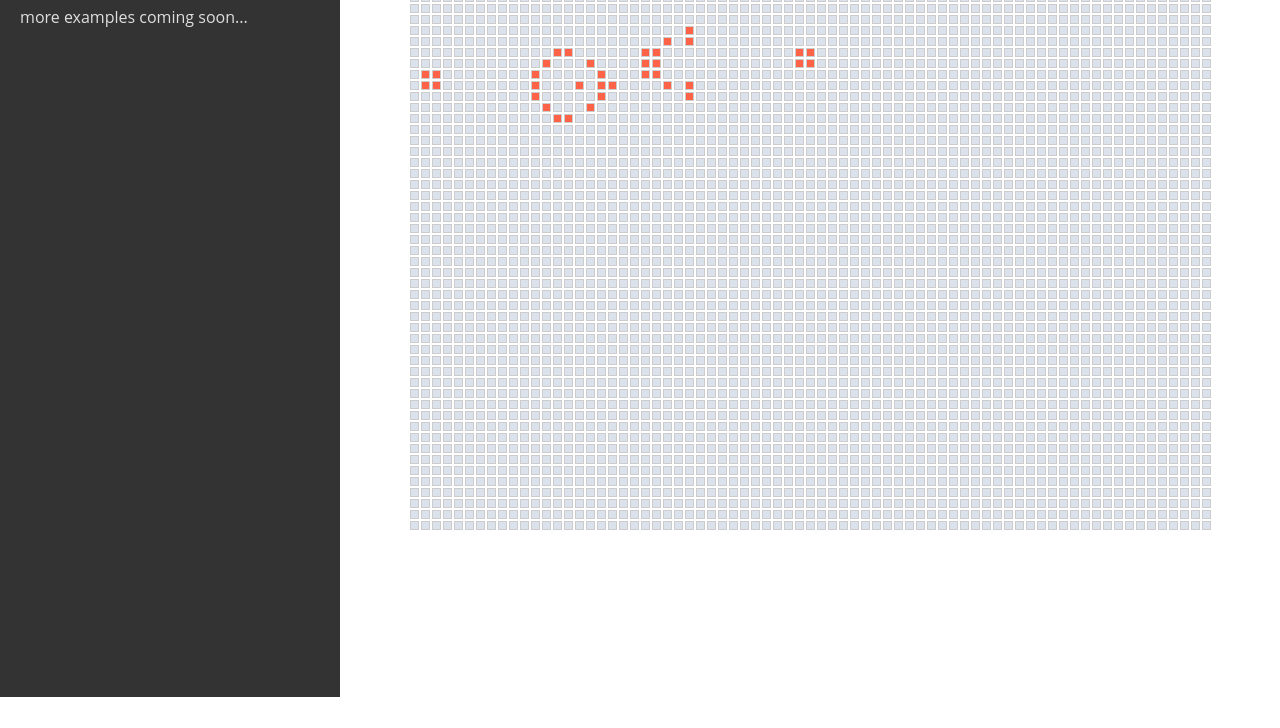
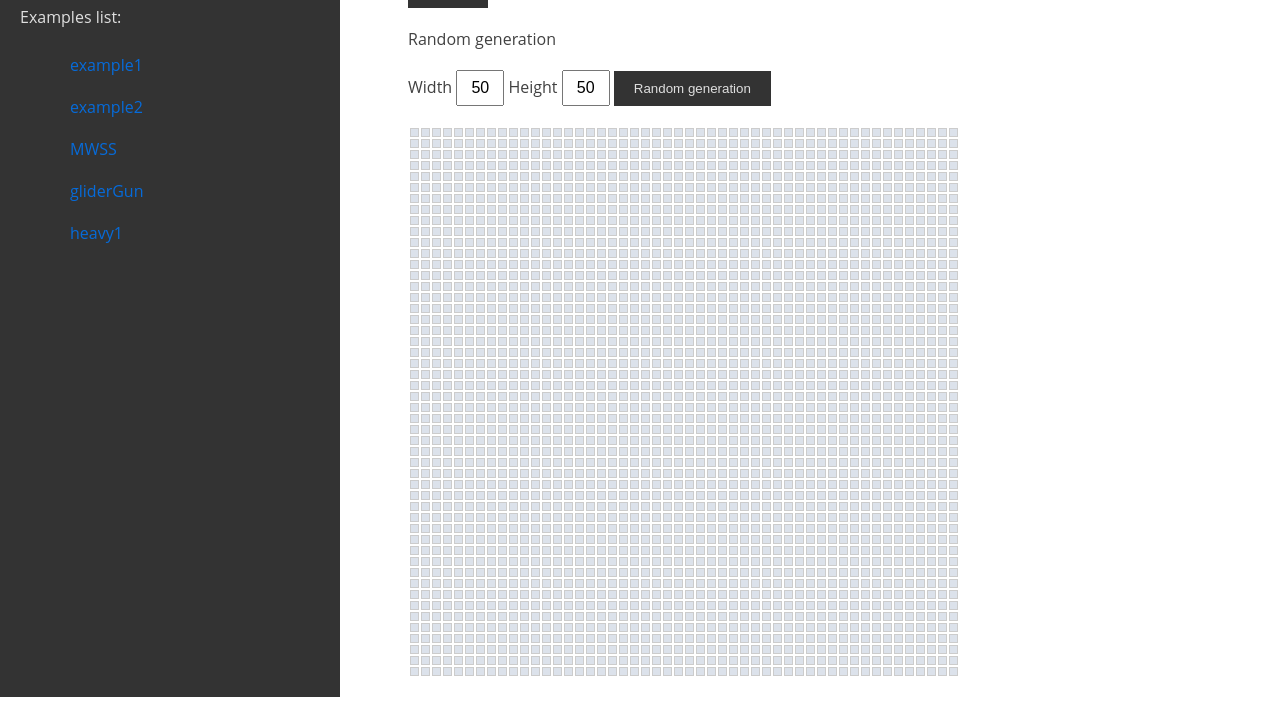
Before and after one commit to GordonDrop/game_of_life_etude, a plain HTML site: page index.html in a window 1280 px wide. Shown: the part 143-871 px from the top of the page. Before the commit the page ends 808 px from the top, so only its background shows below. Drawn offline with Linux system fonts and the light colour scheme.

Commit message:
Add ui building

```diff
--- a/index.html
+++ b/index.html
@@ -1,5 +1,5 @@
 <!DOCTYPE html>
-<html lang="en">
+<html lang="en" xmlns="http://www.w3.org/1999/html">
   <head>
     <meta charset="utf-8">
     <title>Life</title>
@@ -31,6 +31,13 @@
         color: #DFDFDF;
       }
 
+      #example-list li {
+        display: block;
+        padding: 10px;
+        color: rgb(6, 107, 218);
+        cursor: pointer;
+      }
+
       .right-col {
         padding: 50px;
         padding-left: 400px;
@@ -55,6 +62,26 @@
         padding-left: 330px;
       }
 
+      .controls, .controls div { margin: 20px 0; }
+
+      button {
+        display: inline-block;
+        padding: 10px 20px;
+        background-color: #333;
+        border: none;
+        color: #dfdfdf;
+        cursor : pointer;
+      }
+
+      #pause { width: 80px; }
+
+      input {
+        width: 40px;
+        height: 30px;
+        text-align: center;
+        font-size: 16px;
+      }
+
     </style>
 </head>
 <body>
@@ -62,16 +89,34 @@
 <div class="left-col">
   <h1>Convay's<br> Game of Life</h1>
 
-  <p>more examples coming soon...</p>
+  <p>Examples list:</p>
+  <ul id="example-list"></ul>
 </div>
 
 <div class="right-col">
   <p class="example-name">Gosper's Glider Gun <a href="http://en.wikipedia.org/wiki/Gun_(cellular_automaton)">Read more...</a></p>
-    <div id="game"></div>
+  <div class="controls">
+      <div>
+        <button id="pause">Play</button>
+      </div>
+
+      <div>
+        <span class="label">Random generation</span>
+      </div>
+
+      <div>
+        <span class="label">Width</span>
+        <input id="width" type="text" value="50" >
+        <span class="label">Height</span>
+        <input id="height" type="text" value="50" >
+        <button id="createRandom">Random generation</button>
+      </div>
+  </div>
+  <div id="game"></div>
 </div>
 
 <script type="text/javascript" src="js/examples.js"></script>
 <script type="text/javascript" src="js/game.js"></script>
-
+<script>runGame( makeGrid( 50, 50 ), 30 )</script>
 </body>
 </html>
--- a/js/examples.js
+++ b/js/examples.js
@@ -1,17 +1,19 @@
-var example1 =  [[0, 0, 0, 0, 0],
+var examplesList = {
+
+    example1:  [[0, 0, 0, 0, 0],
         [0, 0, 0, 0, 0],
         [0, 1, 1, 1, 0],
         [0, 0, 0, 0, 0],
-                 [0, 0, 0, 0, 0]];
+        [0, 0, 0, 0, 0]],
 
-var example2 =  [[0, 0, 0, 0, 0, 0],
+    example2:  [[0, 0, 0, 0, 0, 0],
         [0, 1, 1, 0, 0, 0],
         [0, 1, 1, 0, 0, 0],
         [0, 0, 0, 1, 1, 0],
         [0, 0, 0, 1, 1, 0],
-                 [0, 0, 0, 0, 0, 0]];
+        [0, 0, 0, 0, 0, 0]],
 
-var MWSS =   [[ 0, 0, 0, 0, 0, 0, 0, 0, 0, 0, 0, 0, 0, 0, 0, 0, 0, 0, 0, 0, 0, 0, 0, 0, 0, 0, 0, 0, 0, 0, 0, 0, 0, 0, 0, 0, 0, 0, 0, 0, 0, 0, 0, 0, 0, 0, 0, 0, 0, 0, 0, 0],
+    MWSS:    [[ 0, 0, 0, 0, 0, 0, 0, 0, 0, 0, 0, 0, 0, 0, 0, 0, 0, 0, 0, 0, 0, 0, 0, 0, 0, 0, 0, 0, 0, 0, 0, 0, 0, 0, 0, 0, 0, 0, 0, 0, 0, 0, 0, 0, 0, 0, 0, 0, 0, 0, 0, 0],
         [ 0, 0, 0, 0, 0, 0, 0, 0, 0, 0, 0, 0, 0, 0, 0, 0, 0, 0, 0, 0, 0, 0, 0, 0, 0, 0, 0, 0, 0, 0, 0, 0, 0, 0, 0, 0, 0, 0, 0, 0, 0, 0, 0, 0, 0, 0, 0, 0, 0, 0, 0, 0],
         [ 0, 0, 0, 0, 0, 0, 0, 0, 0, 0, 0, 0, 0, 0, 0, 0, 0, 0, 0, 0, 0, 0, 0, 0, 0, 0, 0, 0, 0, 0, 0, 0, 0, 0, 0, 0, 0, 0, 0, 0, 0, 0, 0, 0, 0, 0, 0, 0, 0, 0, 0, 0],
         [ 0, 0, 0, 0, 0, 0, 0, 0, 0, 0, 0, 0, 0, 0, 0, 0, 0, 0, 0, 0, 0, 0, 0, 0, 0, 0, 0, 0, 0, 0, 0, 0, 0, 0, 0, 0, 0, 0, 0, 0, 0, 0, 0, 0, 0, 0, 1, 0, 0, 0, 0, 0],
@@ -23,9 +25,9 @@ var MWSS =   [[ 0, 0, 0, 0, 0, 0, 0, 0, 0, 0, 0, 0, 0, 0, 0, 0, 0, 0, 0, 0, 0, 0
         [ 0, 0, 0, 0, 0, 0, 0, 0, 0, 0, 0, 0, 0, 0, 0, 0, 0, 0, 0, 0, 0, 0, 0, 0, 0, 0, 0, 0, 0, 0, 0, 0, 0, 0, 0, 0, 0, 0, 0, 0, 0, 0, 0, 0, 0, 0, 0, 0, 0, 0, 0, 0],
         [ 0, 0, 0, 0, 0, 0, 0, 0, 0, 0, 0, 0, 0, 0, 0, 0, 0, 0, 0, 0, 0, 0, 0, 0, 0, 0, 0, 0, 0, 0, 0, 0, 0, 0, 0, 0, 0, 0, 0, 0, 0, 0, 0, 0, 0, 0, 0, 0, 0, 0, 0, 0],
         [ 0, 0, 0, 0, 0, 0, 0, 0, 0, 0, 0, 0, 0, 0, 0, 0, 0, 0, 0, 0, 0, 0, 0, 0, 0, 0, 0, 0, 0, 0, 0, 0, 0, 0, 0, 0, 0, 0, 0, 0, 0, 0, 0, 0, 0, 0, 0, 0, 0, 0, 0, 0],
-              [ 0, 0, 0, 0, 0, 0, 0, 0, 0, 0, 0, 0, 0, 0, 0, 0, 0, 0, 0, 0, 0, 0, 0, 0, 0, 0, 0, 0, 0, 0, 0, 0, 0, 0, 0, 0, 0, 0, 0, 0, 0, 0, 0, 0, 0, 0, 0, 0, 0, 0, 0, 0]];
+        [ 0, 0, 0, 0, 0, 0, 0, 0, 0, 0, 0, 0, 0, 0, 0, 0, 0, 0, 0, 0, 0, 0, 0, 0, 0, 0, 0, 0, 0, 0, 0, 0, 0, 0, 0, 0, 0, 0, 0, 0, 0, 0, 0, 0, 0, 0, 0, 0, 0, 0, 0, 0]],
 
-var gliderGun = [[0,0,0,0,0,0,0,0,0,0,0,0,0,0,0,0,0,0,0,0,0,0,0,0,0,0,0,0,0,0,0,0,0,0,0,0,0,0,0,0,0,0,0,0,0,0,0,0,0,0,0,0,0,0,0,0,0,0,0,0,0,0,0,0,0,0,0,0,0,0,0,0,0],
+    gliderGun: [[0,0,0,0,0,0,0,0,0,0,0,0,0,0,0,0,0,0,0,0,0,0,0,0,0,0,0,0,0,0,0,0,0,0,0,0,0,0,0,0,0,0,0,0,0,0,0,0,0,0,0,0,0,0,0,0,0,0,0,0,0,0,0,0,0,0,0,0,0,0,0,0,0],
         [0,0,0,0,0,0,0,0,0,0,0,0,0,0,0,0,0,0,0,0,0,0,0,0,0,0,0,0,0,0,0,0,0,0,0,0,0,0,0,0,0,0,0,0,0,0,0,0,0,0,0,0,0,0,0,0,0,0,0,0,0,0,0,0,0,0,0,0,0,0,0,0,0],
         [0,0,0,0,0,0,0,0,0,0,0,0,0,0,0,0,0,0,0,0,0,0,0,0,0,0,0,0,0,0,0,0,0,0,0,0,0,0,0,0,0,0,0,0,0,0,0,0,0,0,0,0,0,0,0,0,0,0,0,0,0,0,0,0,0,0,0,0,0,0,0,0,0],
         [0,0,0,0,0,0,0,0,0,0,0,0,0,0,0,0,0,0,0,0,0,0,0,0,0,0,0,0,0,0,0,0,0,0,0,0,0,0,0,0,0,0,0,0,0,0,0,0,0,0,0,0,0,0,0,0,0,0,0,0,0,0,0,0,0,0,0,0,0,0,0,0,0],
@@ -75,10 +77,9 @@ var gliderGun = [[0,0,0,0,0,0,0,0,0,0,0,0,0,0,0,0,0,0,0,0,0,0,0,0,0,0,0,0,0,0,0,
         [0,0,0,0,0,0,0,0,0,0,0,0,0,0,0,0,0,0,0,0,0,0,0,0,0,0,0,0,0,0,0,0,0,0,0,0,0,0,0,0,0,0,0,0,0,0,0,0,0,0,0,0,0,0,0,0,0,0,0,0,0,0,0,0,0,0,0,0,0,0,0,0,0],
         [0,0,0,0,0,0,0,0,0,0,0,0,0,0,0,0,0,0,0,0,0,0,0,0,0,0,0,0,0,0,0,0,0,0,0,0,0,0,0,0,0,0,0,0,0,0,0,0,0,0,0,0,0,0,0,0,0,0,0,0,0,0,0,0,0,0,0,0,0,0,0,0,0],
         [0,0,0,0,0,0,0,0,0,0,0,0,0,0,0,0,0,0,0,0,0,0,0,0,0,0,0,0,0,0,0,0,0,0,0,0,0,0,0,0,0,0,0,0,0,0,0,0,0,0,0,0,0,0,0,0,0,0,0,0,0,0,0,0,0,0,0,0,0,0,0,0,0],
-                [0,0,0,0,0,0,0,0,0,0,0,0,0,0,0,0,0,0,0,0,0,0,0,0,0,0,0,0,0,0,0,0,0,0,0,0,0,0,0,0,0,0,0,0,0,0,0,0,0,0,0,0,0,0,0,0,0,0,0,0,0,0,0,0,0,0,0,0,0,0,0,0,0]
-              ];
+        [0,0,0,0,0,0,0,0,0,0,0,0,0,0,0,0,0,0,0,0,0,0,0,0,0,0,0,0,0,0,0,0,0,0,0,0,0,0,0,0,0,0,0,0,0,0,0,0,0,0,0,0,0,0,0,0,0,0,0,0,0,0,0,0,0,0,0,0,0,0,0,0,0]],
 
-var heavy1 =   [[0,0,0,0,0,0,0,0,0,0,0,0,0,0,0,0,0,0,0,0,0,0,0,0,0,0,0,0,0,0,0,0,0,0,0,0,0,0,0,0,0,0,0,0,0,0,0,0,0,0,0,0,0,0,0,0,0,0,0,0,0,0,0,0,0,0,0,0,0,0,0,0,0],
+    heavy1:   [[0,0,0,0,0,0,0,0,0,0,0,0,0,0,0,0,0,0,0,0,0,0,0,0,0,0,0,0,0,0,0,0,0,0,0,0,0,0,0,0,0,0,0,0,0,0,0,0,0,0,0,0,0,0,0,0,0,0,0,0,0,0,0,0,0,0,0,0,0,0,0,0,0],
         [0,0,0,0,0,0,0,0,0,0,0,0,0,0,0,0,0,0,0,0,0,0,0,0,0,0,0,0,0,0,0,0,0,0,0,0,0,0,0,0,0,0,0,0,0,0,0,0,0,0,0,0,0,0,0,0,0,0,0,0,0,0,0,0,0,0,0,0,0,0,0,0,0],
         [0,0,0,0,0,0,0,0,0,0,0,0,0,0,0,0,0,0,0,0,0,0,0,0,0,0,0,0,0,0,0,0,0,0,0,0,0,0,0,0,0,0,0,0,0,0,0,0,0,0,0,0,0,0,0,0,0,0,0,0,0,0,0,0,0,0,0,0,0,0,0,0,0],
         [0,0,0,0,0,0,0,0,0,0,0,0,0,0,0,0,0,0,0,0,0,0,0,0,0,0,0,0,0,0,0,0,0,0,0,0,0,0,0,0,0,0,0,0,0,0,0,0,0,0,0,0,0,0,0,0,0,0,0,0,0,0,0,0,0,0,0,0,0,0,0,0,0],
@@ -160,4 +161,5 @@ var heavy1 =   [[0,0,0,0,0,0,0,0,0,0,0,0,0,0,0,0,0,0,0,0,0,0,0,0,0,0,0,0,0,0,0,0
         [0,0,0,0,0,0,0,0,0,0,0,0,0,0,0,0,0,0,0,0,0,0,0,0,0,0,0,0,0,0,0,0,0,0,0,0,0,0,0,0,0,0,0,0,0,0,0,0,0,0,0,0,0,0,0,0,0,0,0,0,0,0,0,0,0,0,0,0,0,0,0,0,0],
         [0,0,0,0,0,0,0,0,0,0,0,0,0,0,0,0,0,0,0,0,0,0,0,0,0,0,0,0,0,0,0,0,0,0,0,0,0,0,0,0,0,0,0,0,0,0,0,0,0,0,0,0,0,0,0,0,0,0,0,0,0,0,0,0,0,0,0,0,0,0,0,0,0],
         [0,0,0,0,0,0,0,0,0,0,0,0,0,0,0,0,0,0,0,0,0,0,0,0,0,0,0,0,0,0,0,0,0,0,0,0,0,0,0,0,0,0,0,0,0,0,0,0,0,0,0,0,0,0,0,0,0,0,0,0,0,0,0,0,0,0,0,0,0,0,0,0,0]
-              ];
+    ]
+}
--- a/js/game.js
+++ b/js/game.js
@@ -4,16 +4,16 @@
 
 // TODO:
 // 1. refuck to proto???
-// 2. add options to change speed of animation, menu of examples and options to pause, choose random
+// 2. Refuck ui building
 // 3. add canvas
 // 4. function to detect stable generations or dead worlds
 
 function makeGrid( width, height, isRandom ) {
     var grid = [];
 
-    for ( var y = 0; y < width; y++ ) {
+    for ( var y = 0; y < height; y++ ) {
         var gridLine = [];
-        for( var x = 0; x < height; x++ ) {
+        for( var x = 0; x < width; x++ ) {
             var cell = isRandom ?  Math.random() < 0.3 : false;
             gridLine.push( cell ) ;
         }
@@ -71,7 +71,7 @@ function element( tagName, className ) {
 }
 
 function drawFrame( parent, grid ) {
-    var wrap = document.getElementById( parent );
+    var wrap = parent;
     var gridTable = element( 'table' );
 
     grid.forEach( function( gridLine ) {
@@ -87,12 +87,13 @@ function drawFrame( parent, grid ) {
 }
 
 function clearFrame( parent ) {
-    document.getElementById( parent ).innerHTML = '';
+    return parent.innerHTML = '';
 }
 
-function runAnimation( fps, frameFunc ) {
-    var fpsInterval = 1000 / fps;
-    var now, deltaTime ,then = Date.now();
+function runAnimation( frameFunc ) {
+    // !!! HARDCODE - default fps = 30
+    var fpsInterval = 1000 / 30;
+    var now, deltaTime, then = Date.now();
     var stop = false;
 
     function frame() {
@@ -109,18 +110,57 @@ function runAnimation( fps, frameFunc ) {
     requestAnimationFrame( frame );
 }
 
-function runGame( grid, fps ) {
+function runGame( grid ) {
     var grid = grid || makeGrid( 50, 50 );
-    var fps = fps || 30;
     var pause = true;
+    // control elements
+    var examplesUL = document.getElementById( 'example-list' ),
+        randomBtn = document.getElementById( 'createRandom' ),
+        pauseBtn = document.getElementById( 'pause' ),
+        gameEl = document.getElementById( 'game' );
 
-    function animation() {
-        // !!! HARDCODE
-        clearFrame( 'game' );
-        drawFrame( 'game', grid );
+    // build examples list
+    var examplesKeys = Object.keys( examplesList );
+    examplesKeys.forEach( function( name ) {
+        var li = element( 'li' );
+        li.textContent = name;
+        li.setAttribute( 'data-name', name );
+        examplesUL.appendChild( li );
+    });
+
+    function togglePause() {
+        pause = !pause;
+        pauseBtn.textContent = pause ? 'Play' : 'Pause';
+        if ( !pause ) runAnimation( loop );
+    }
+
+    function createRandom() {
+        var width = document.getElementById( 'width' ).value;
+        var height = document.getElementById( 'height' ).value;
+
+        if ( !pause ) togglePause();
+        grid = makeGrid( width, height, true );
+        clearFrame( gameEl );
+        drawFrame( gameEl, grid );
+    }
+
+    pauseBtn.addEventListener( 'click', togglePause );
+    randomBtn.addEventListener( 'click', createRandom );
+
+    examplesUL.addEventListener( 'click', function(e) {
+        if ( e.target.tagName === 'LI' ) {
+            if ( !pause ) togglePause();
+            grid = examplesList[e.target.getAttribute( 'data-name' )];
+            clearFrame( gameEl );
+            drawFrame( gameEl, grid );
+        }
+    });
+
+    function loop() {
+        clearFrame( gameEl );
+        drawFrame( gameEl, grid );
         grid = nextGen( grid );
         if ( pause ) return false;
     }
-    runAnimation( fps, animation );
+    runAnimation( loop );
 }
-runGame( gliderGun, 4 );
```
Lines whose indentation alone changed are shown as unchanged.
